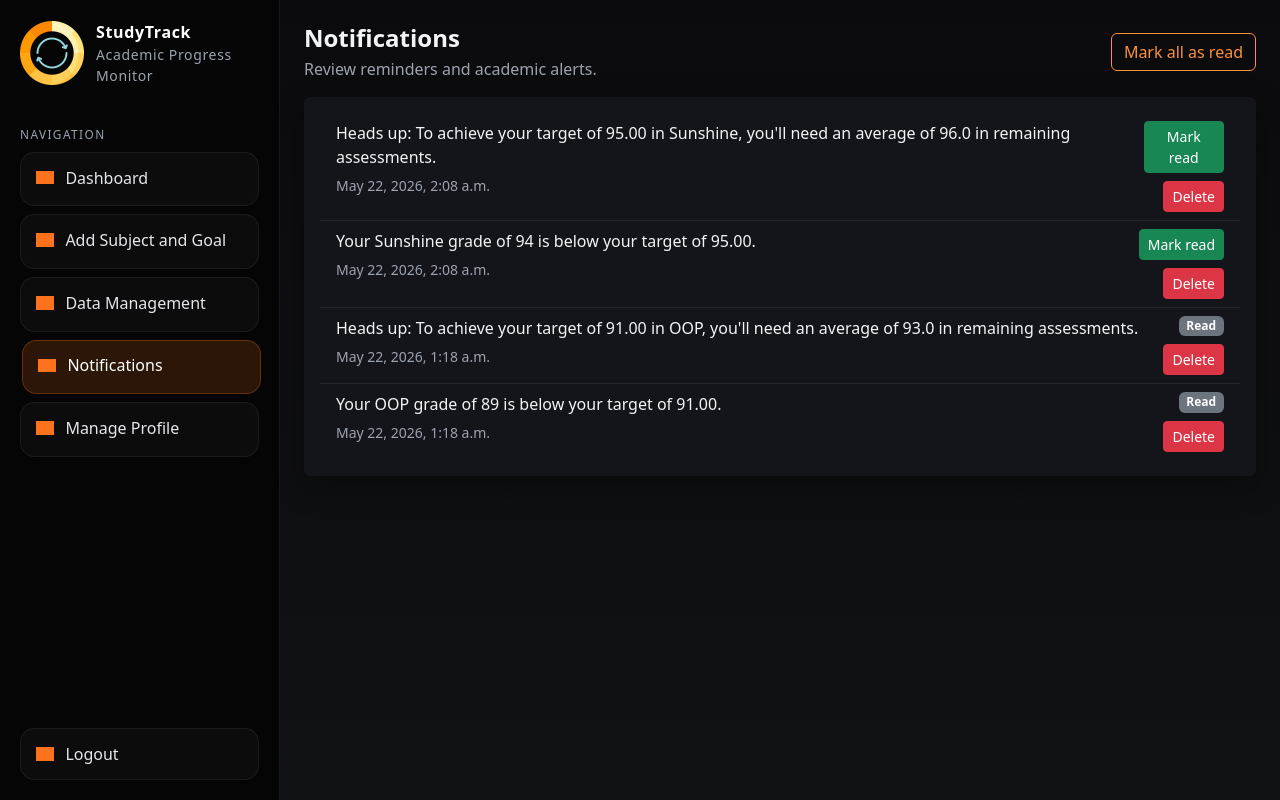
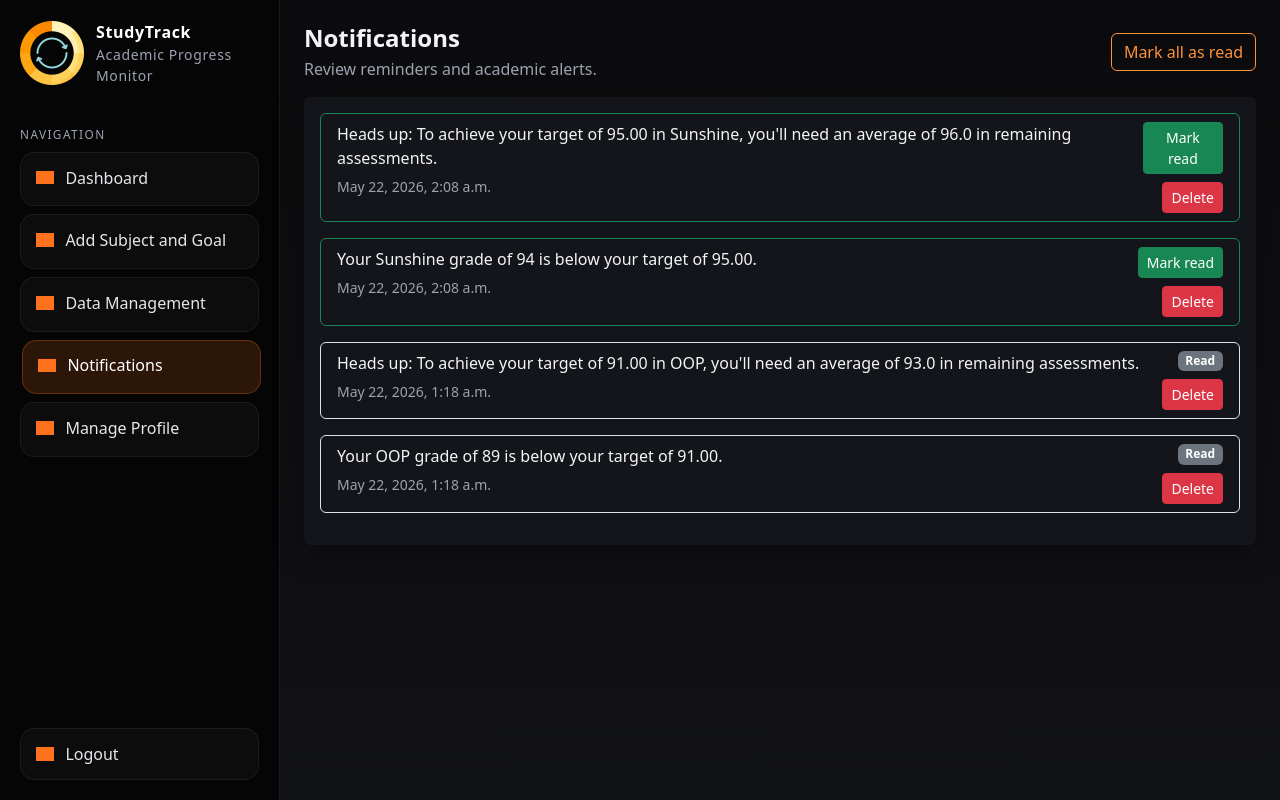
Before and after one commit to 6h0st-2cr1pt/-Study_Track, a Django app: page /notifications/ in a window 1280 px wide. Run offline with Django 5.2, Linux system fonts and the light colour scheme; a user stored in the database is signed in; data comes from the database, SQL or seed files in the repository; grey boxes are pictures that could not be loaded.

Commit message:
v1.0.4 notif page improvemnt

```diff
--- a/templates/notifications.html
+++ b/templates/notifications.html
@@ -17,7 +17,7 @@
         {% if notifications %}
             <div class="list-group list-group-flush">
                 {% for notification in notifications %}
-                    <div class="list-group-item d-flex justify-content-between align-items-start {% if not notification.is_read %}list-group-item-warning{% endif %}">
+                    <div class="list-group-item d-flex justify-content-between align-items-start border rounded {% if not notification.is_read %}border-success{% endif %} mb-3">
                         <div class="me-3">
                             <p class="mb-1">{{ notification.message }}</p>
                             <small class="text-muted">{{ notification.created_at }}</small>
```
